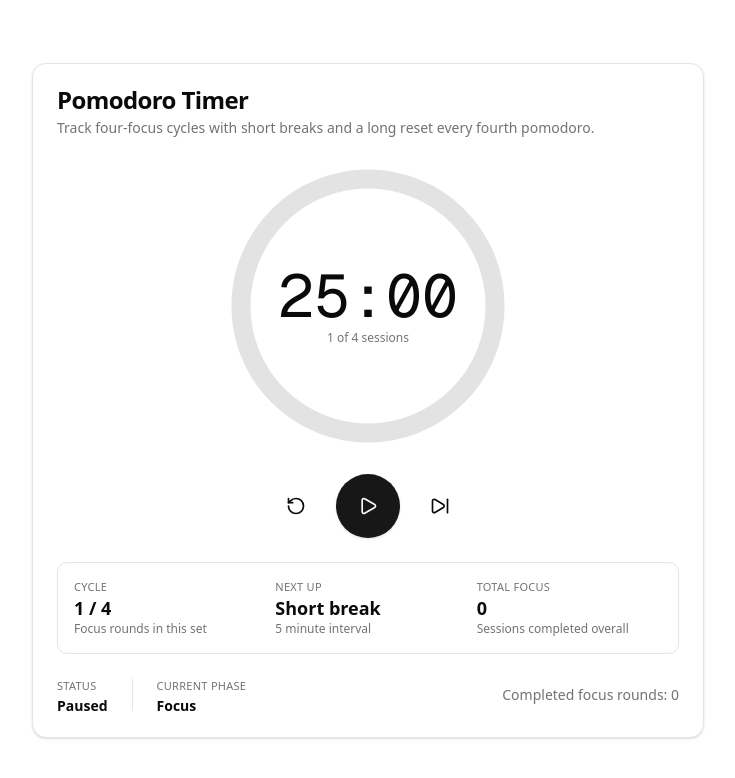
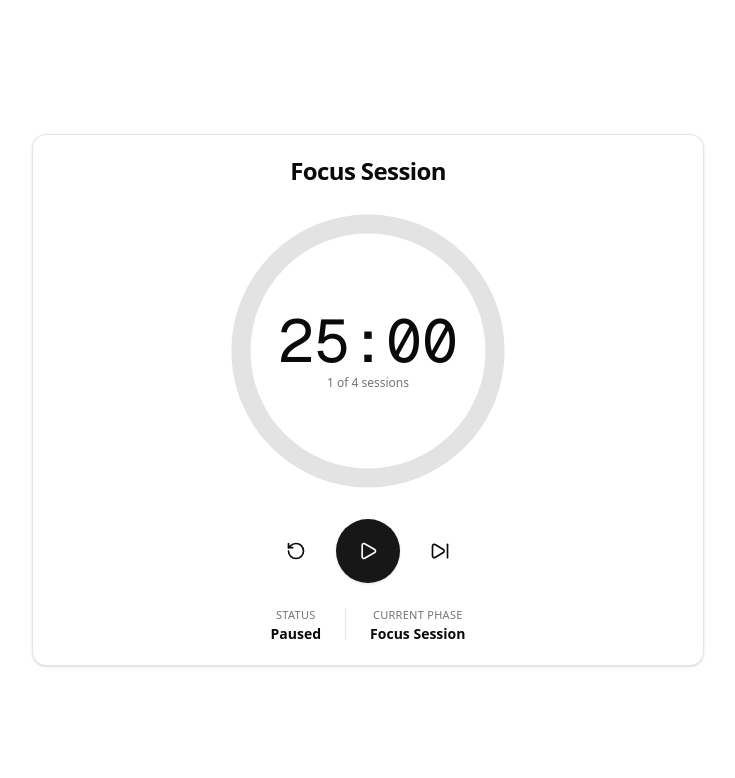
Before and after one commit to dogafincan/pomo, a Next.js app: page / in a window 1280 px wide. Shown: the top 778 px of the page, without its empty margins (272-1007 px from the left). Built offline with nearby package versions, Linux system fonts and the light colour scheme.

Commit message:
Simplify timer header and summary
Show phase-specific title, rename focus to focus session, and strip supporting metrics for a minimal layout.

```diff
--- a/app/page.tsx
+++ b/app/page.tsx
@@ -7,7 +7,6 @@ import { Button } from "@/components/ui/button";
 import {
   Card,
   CardContent,
-  CardDescription,
   CardFooter,
   CardHeader,
   CardTitle,
@@ -26,9 +25,9 @@ const PHASE_DURATION_SECONDS: Record<Phase, number> = {
 };
 
 const PHASE_LABELS: Record<Phase, string> = {
-  work: "Focus",
-  "short-break": "Short break",
-  "long-break": "Long break",
+  work: "Focus Session",
+  "short-break": "Short Break",
+  "long-break": "Long Break",
 };
 
 const formatTime = (totalSeconds: number) => {
@@ -167,16 +166,6 @@ export default function Home() {
     };
   }, [progress]);
 
-  const upcomingPhase = useMemo(
-    () =>
-      resolveNextPhase({
-        currentPhase: phase,
-        completedCount: completedPomodoros,
-        creditFocus: phase === "work",
-      }),
-    [completedPomodoros, phase],
-  );
-
   const cyclePosition = useMemo(() => {
     const completedInCycle = completedPomodoros % 4;
 
@@ -187,8 +176,6 @@ export default function Home() {
     return completedInCycle === 0 ? 4 : completedInCycle;
   }, [completedPomodoros, phase]);
 
-  const nextPhaseLabel = PHASE_LABELS[upcomingPhase.nextPhase];
-  const nextPhaseMinutes = Math.round(upcomingPhase.nextSeconds / 60);
   const timerStatusLabel = isRunning ? "Running" : "Paused";
 
   const handleToggle = () => {
@@ -214,12 +201,8 @@ export default function Home() {
   return (
     <main className="container mx-auto flex min-h-screen flex-col items-center justify-center px-4 py-10">
       <Card className="w-full max-w-2xl">
-        <CardHeader>
-          <CardTitle>Pomodoro Timer</CardTitle>
-          <CardDescription>
-            Track four-focus cycles with short breaks and a long reset every
-            fourth pomodoro.
-          </CardDescription>
+        <CardHeader className="items-center text-center">
+          <CardTitle>{phaseLabel}</CardTitle>
         </CardHeader>
         <CardContent className="flex flex-col items-center gap-6">
           <div className="relative flex h-72 w-72 items-center justify-center">
@@ -292,47 +275,8 @@ export default function Home() {
               <SkipForward className="h-5 w-5" />
             </Button>
           </div>
-          <div className="w-full rounded-lg border p-4">
-            <div className="grid gap-4 text-left sm:grid-cols-3">
-              <div className="space-y-1">
-                <p className="text-[11px] uppercase tracking-wide text-muted-foreground">
-                  Cycle
-                </p>
-                <p className="text-lg font-semibold leading-none">
-                  {cyclePosition} / 4
-                </p>
-                <p className="text-xs text-muted-foreground">
-                  Focus rounds in this set
-                </p>
-              </div>
-              <div className="space-y-1">
-                <p className="text-[11px] uppercase tracking-wide text-muted-foreground">
-                  Next up
-                </p>
-                <p className="text-lg font-semibold leading-none">
-                  {nextPhaseLabel}
-                </p>
-                <p className="text-xs text-muted-foreground">
-                  {nextPhaseMinutes} minute interval
-                </p>
-              </div>
-              <div className="space-y-1">
-                <p className="text-[11px] uppercase tracking-wide text-muted-foreground">
-                  Total focus
-                </p>
-                <p className="text-lg font-semibold leading-none">
-                  {completedPomodoros}
-                </p>
-                <p className="text-xs text-muted-foreground">
-                  Sessions completed overall
-                </p>
-              </div>
-            </div>
-          </div>
-        </CardContent>
-        <CardFooter className="flex flex-col gap-6 sm:flex-row sm:items-center sm:justify-between">
           <div className="flex items-center gap-6 text-left">
-            <div className="space-y-1">
+            <div className="space-y-1 text-center">
               <p className="text-[11px] uppercase tracking-wide text-muted-foreground">
                 Status
               </p>
@@ -341,17 +285,15 @@ export default function Home() {
               </p>
             </div>
             <div className="hidden h-8 w-px bg-border sm:block" />
-            <div className="space-y-1">
+            <div className="space-y-1 text-center">
               <p className="text-[11px] uppercase tracking-wide text-muted-foreground">
                 Current phase
               </p>
               <p className="text-sm font-semibold leading-none">{phaseLabel}</p>
             </div>
           </div>
-          <div className="text-sm text-muted-foreground">
-            Completed focus rounds: {completedPomodoros}
-          </div>
-        </CardFooter>
+        </CardContent>
+        <CardFooter className="hidden" />
       </Card>
     </main>
   );
```
